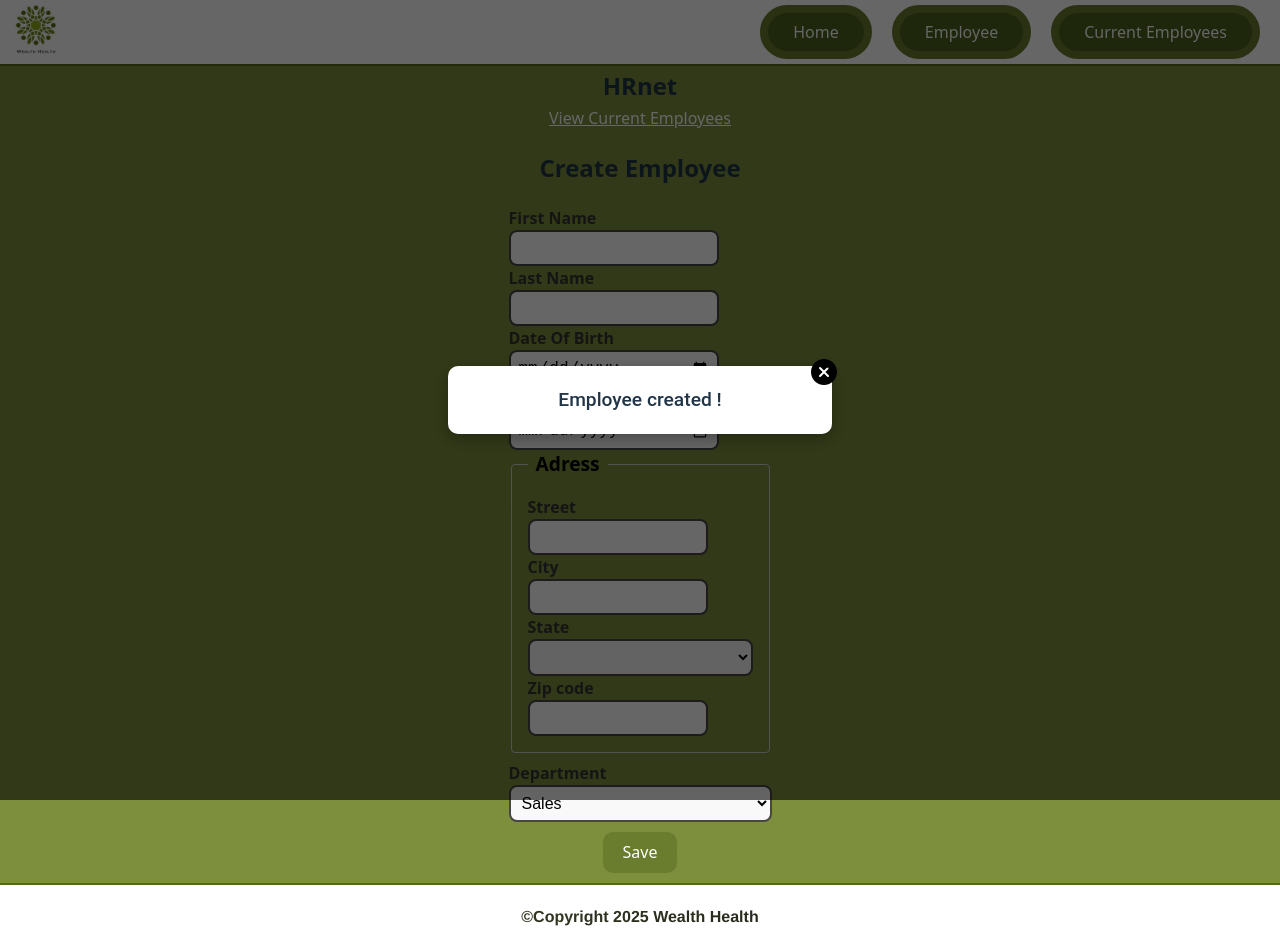
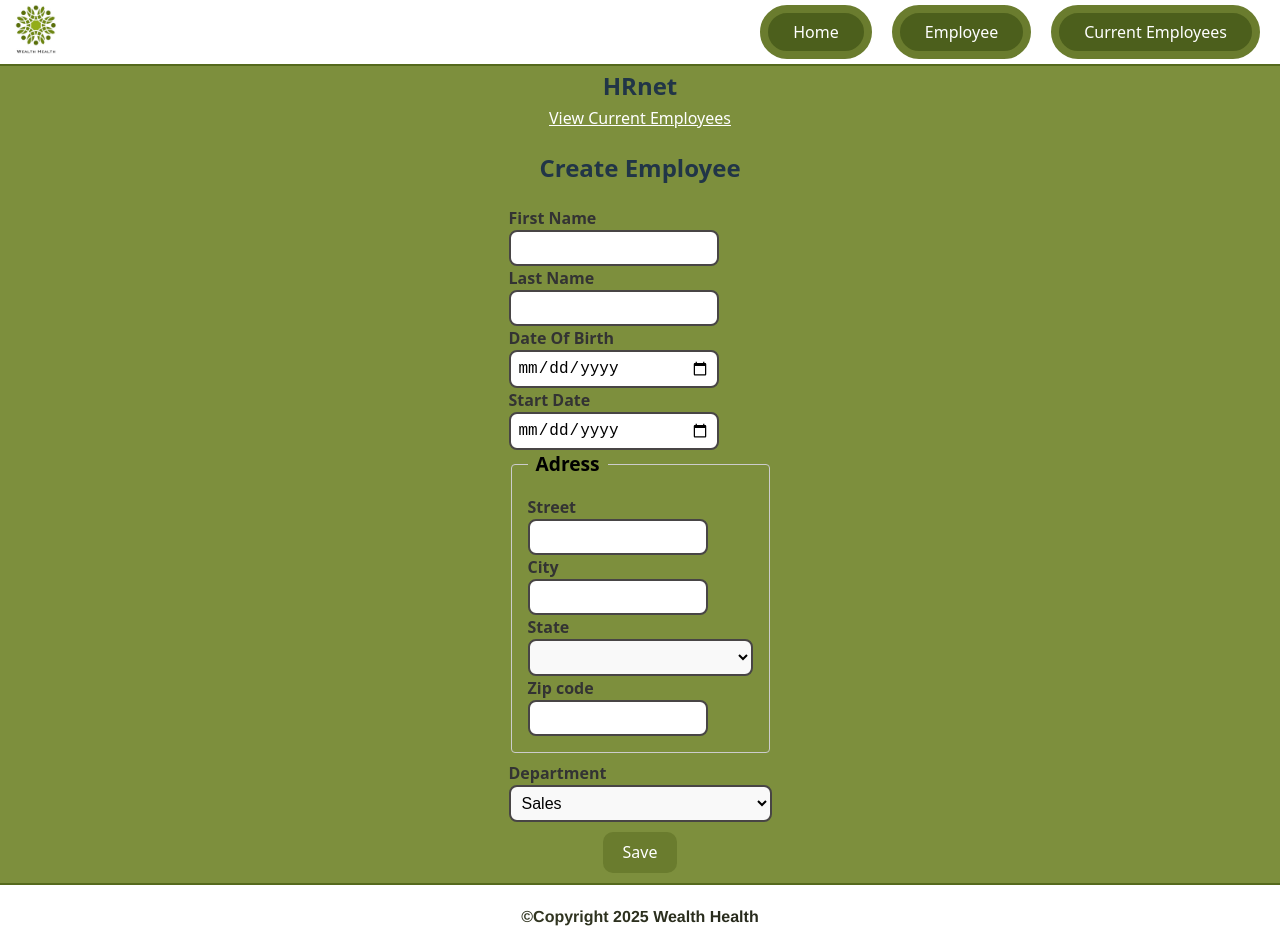
Before and after one commit to Daiba-yume/Project_14_WH, a React (Vite) app in the folder Frontend/: page /employee in a window 1280 px wide. Built offline with nearby package versions, Linux system fonts and the light colour scheme.

Commit message:
Fix modal and hide scrollbar

```diff
--- a/Frontend/src/components/Form/Form.jsx
+++ b/Frontend/src/components/Form/Form.jsx
@@ -4,7 +4,14 @@ import { Link } from "react-router-dom";
 import "./Form.scss";
 import FieldSet from "../../utils/Field/FieldSet";
 
-function Form() {
+function Form({ onSuccess }) {
+  const handleSubmit = (e) => {
+    e.preventDefault();
+
+    if (onSuccess) {
+      onSuccess();
+    }
+  };
   return (
     <div className="formContainer">
       <h1>HRnet</h1>
@@ -12,7 +19,7 @@ function Form() {
         View Current Employees
       </Link>
       <h2>Create Employee</h2>
-      <form className="form">
+      <form className="form" onSubmit={handleSubmit}>
         <InputField id="firstName" label="First Name" />
         <InputField id="lastName" label="Last Name" />
         <InputField id="dateOfBirth" label="Date Of Birth" type="date" />
--- a/Frontend/src/components/Modal/Modal.jsx
+++ b/Frontend/src/components/Modal/Modal.jsx
@@ -1,24 +1,17 @@
-import { useState } from "react";
 import { IoCloseCircle } from "react-icons/io5";
 import "./Modal.scss";
 
-function Modal() {
-  const [toggle, setToggle] = useState(true);
+function Modal({ isOpen, onClose, children }) {
+  if (!isOpen) return null;
 
   return (
     <div className="modal">
-      {toggle && (
-        <div className="overlay">
-          <div className="modalContent">
-            <IoCloseCircle
-              className="closeIcon"
-              onClick={() => setToggle(false)}
-            />
-
-            <p>Employee created !</p>
-          </div>
+      <div className="overlay">
+        <div className="modalContent">
+          <IoCloseCircle className="closeIcon" onClick={onClose} />
+          {children}
         </div>
-      )}
+      </div>
     </div>
   );
 }
--- a/Frontend/src/index.css
+++ b/Frontend/src/index.css
@@ -21,18 +21,14 @@ a {
 a:hover {
   color: #535bf2;
 }
-html,
-body {
-  height: 100%;
-  margin: 0;
-  padding: 0;
-}
-
 body {
   margin: 0;
   display: block;
   place-items: unset;
   min-width: unset;
+}
+body::-webkit-scrollbar {
+  display: none; /* Chrome, Safari */
 }
 
 h1 {
--- a/Frontend/src/pages/Home/Employee.jsx
+++ b/Frontend/src/pages/Home/Employee.jsx
@@ -1,13 +1,19 @@
-import React from "react";
+import React, { useState } from "react";
 import Form from "../../components/Form/Form";
 import Modal from "../../components/Modal/Modal";
 import "./Employee.scss";
 
 function Employee() {
+  const [modalOpen, setModalOpen] = useState(false);
+
+  const handleOpenModal = () => setModalOpen(true);
+  const handleCloseModal = () => setModalOpen(false);
   return (
     <section>
-      <Form />
-      <Modal />
+      <Form onSuccess={handleOpenModal} />
+      <Modal isOpen={modalOpen} onClose={handleCloseModal}>
+        <p>Employee created !</p>
+      </Modal>
     </section>
   );
 }
```
